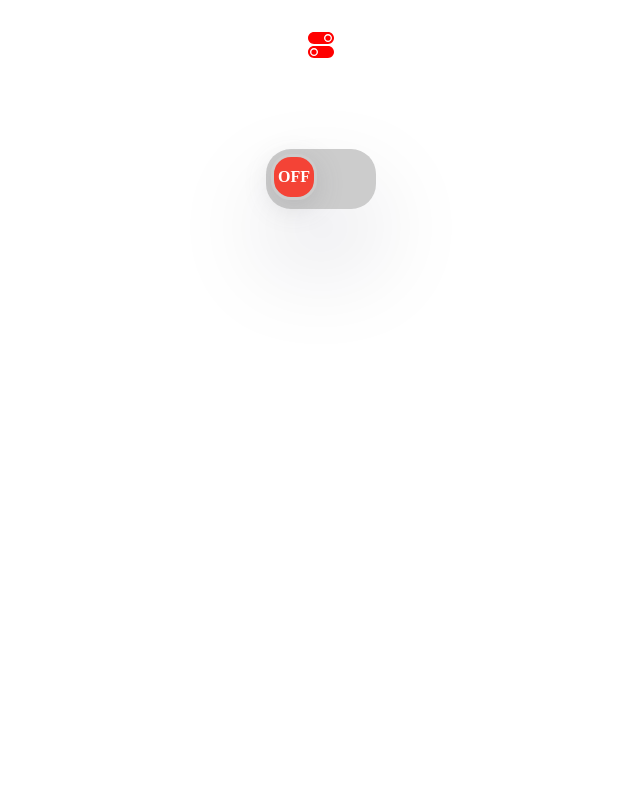
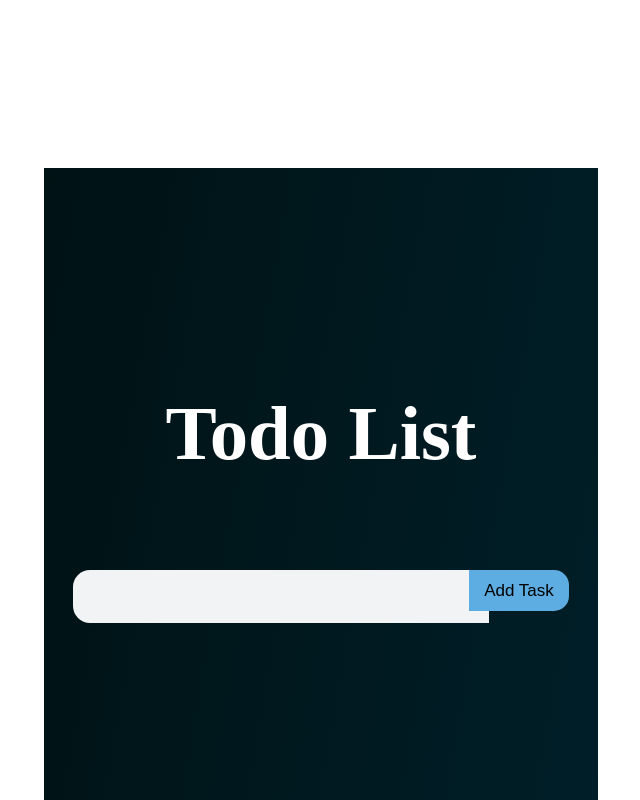
Before and after one commit to praveen199/toggle-switch, a React (Vite) app: page / in a window 1280 px wide. Shown: the top 800 px of the page, without its empty margins (327-967 px from the left). Built offline with nearby package versions, Linux system fonts and the light colour scheme.

Commit message:
ToDo App Initial commit

```diff
--- a/src/App.jsx
+++ b/src/App.jsx
@@ -1,17 +1,19 @@
-import { useState } from 'react'
-import reactLogo from './assets/react.svg'
-import viteLogo from '/vite.svg'
-import './App.css'
-import ToggleSwitch from './components/ToggleSwitch'
+import { useState } from "react";
+import reactLogo from "./assets/react.svg";
+import viteLogo from "/vite.svg";
+import "./App.css";
+import ToggleSwitch from "./components/ToggleSwitch";
+import {Todo} from "./components/TodoApp/Todo";
 
 function App() {
-  const [count, setCount] = useState(0)
+  const [count, setCount] = useState(0);
 
   return (
     <>
-      <ToggleSwitch/>
+      {/* <ToggleSwitch/> */}
+      <Todo />
     </>
-  )
+  );
 }
 
-export default App
+export default App;
--- /dev/null
+++ b/src/components/TodoApp/Todo.css
@@ -0,0 +1,195 @@
+ section {
+  width: 100%;
+  margin-top: 10rem;
+  display: flex;
+  justify-content: center;
+}
+
+.todo-container {
+  align-items: center;
+  display: flex;
+  flex-direction: column;
+  min-height: 100vh;
+  padding-top: 3%;
+  background-image: linear-gradient(100deg, #001214, #001f29);
+  color: black;
+  transition: 0.3s linear;
+  overflow: hidden;
+}
+
+.header,
+.form,
+.datetime {
+  margin: 0 1rem;
+  min-height: 10vh;
+  width: 100%;
+}
+
+.header {
+  align-items: center;
+  display: flex;
+  flex-direction: column;
+  justify-content: space-around;
+  font-size: 3rem;
+  min-height: 25vh;
+  width: 100%;
+}
+
+section h1 {
+  color: #fff;
+  font-size: 4.8rem;
+  text-align: center;
+}
+
+.date-time {
+  font-size: 2.4rem;
+  text-align: center;
+}
+
+form {
+  display: flex;
+  font-size: 1.7rem;
+  justify-content: center;
+  margin: 15px 0;
+  padding: 0.8rem;
+  width: 100%;
+}
+
+form input {
+  padding: 10px;
+  font-size: 1.8rem;
+  letter-spacing: 0.1rem;
+  border: none;
+  outline: none;
+  /* border-radius: 15; */
+  border-top-left-radius: 17px;
+  border-bottom-left-radius: 17px;
+  max-width: 500px;
+  transition: background-color 200ms ease-in-out;
+  width: 100%;
+  background-color: #f2f3f4;
+  color: var(--primary-color);
+}
+
+form input:hover {
+  cursor: text;
+}
+
+form input::placeholder {
+  color: white;
+  opacity: 0.7;
+}
+
+button {
+  border: none;
+  outline: none;
+  transition: box-shadow 200ms ease, background-color 200ms ease-in-out;
+  background-color: #2c3e50;
+  color: rgb(0, 0, 0);
+}
+
+form button:hover {
+  cursor: pointer;
+  background-color: #f1c40f;
+}
+
+form button {
+  padding: 10.8px;
+  font-size: 17px;
+  border-top-right-radius: 15px;
+  border-bottom-right-radius: 15px;
+  min-width: 100px;
+  background-color: #5dade2;
+  color: var(--secondary-color);
+}
+
+span {
+  margin-right: 3.2rem;
+}
+
+.myUnOrdList {
+  display: flex;
+  justify-content: center;
+  align-items: center;
+  max-width: 1200px;
+}
+
+.todo-list {
+  min-width: 25%;
+
+  /* To remove the bullets of unordered list */
+  list-style: none;
+}
+
+.todo-item {
+  margin: 2.4rem;
+  /*word-wrap: break-word;
+    */ /*flex-wrap: wrap;
+    */
+  font-size: 20px;
+  color: #1c2833;
+  border-radius: 30px;
+  transition: background-color 200ms ease-in-out;
+  background-color: #f2f3f4;
+  min-width: 35rem;
+  max-width: 40rem;
+  padding: 1.6rem 3rem;
+  display: grid;
+  grid-template-columns: 1fr 0.3fr 0.3fr;
+  justify-content: start;
+  gap: 1.6rem;
+  /*align-items: center;
+    */ /*wrapsthelinks*/
+  overflow-wrap: anywhere;
+}
+
+li span {
+  max-width: 20rem;
+  color: #1c2833;
+}
+
+.check-btn,
+.delete-btn {
+  font-size: 3rem;
+  cursor: pointer;
+  width: 3rem;
+  height: 3rem;
+  border-radius: 80%;
+  margin: 0 5px;
+  background-color: #fff;
+  color: rgb(0, 0, 0);
+  box-shadow: rgba(149, 157, 165, 0.2) 0px 8px 24px;
+}
+
+.check-btn {
+  color: #fff;
+  background-color: #2ecc71;
+}
+
+.delete-btn {
+  color: #fff;
+  background-color: #e74c3c;
+}
+
+.checkList {
+  text-decoration: line-through;
+}
+
+.notCheckList {
+  text-decoration: none;
+}
+
+.clear-btn {
+  background-color: #e74c3c;
+  font-size: 1.6rem;
+  padding: 1rem 2.2rem;
+  border-radius: 0.3rem;
+  -webkit-border-radius: 0.3rem;
+  -moz-border-radius: 0.3rem;
+  -ms-border-radius: 0.3rem;
+  -o-border-radius: 0.3rem;
+}
+
+.clear-btn:hover {
+  background-color: #8d1407;
+}
--- /dev/null
+++ b/src/components/TodoApp/Todo.jsx
@@ -0,0 +1,62 @@
+import React, { useState } from "react";
+import { MdCheck, MdDeleteForever } from "react-icons/md";
+import "./Todo.css";
+
+export const Todo = () => {
+  const [inputValue, setInputValue] = useState("");
+  const [task, setTak] = useState([]);
+
+  const handleInputChange = (value) => {
+    setInputValue(value);
+  };
+
+  const handleFormSubmit = (event) => {
+    event.preventDefault();
+    if (!inputValue) return;
+    if (task.includes(inputValue)) {
+      setInputValue("");
+      return;
+    }
+    setTak((prevTask) => [...prevTask, inputValue]);
+    setInputValue("");
+  };
+  return (
+    <>
+      <section className="todo-container">
+        <header>
+          <h1>Todo List</h1>
+        </header>
+
+        <section className="form">
+          <form onSubmit={handleFormSubmit}>
+            <div>
+              <input
+                type="text"
+                className="todo-input"
+                value={inputValue}
+                onChange={(event) => handleInputChange(event.target.value)}
+              />
+            </div>
+
+            <div>
+              <button type="submit" className="todo-btn">
+                Add Task
+              </button>
+            </div>
+          </form>
+        </section>
+        <section className="myUnorderedList">
+          <ul>
+            {task.map((item, index) => {
+              <li ley="index">
+                <span>{item}</span>
+                <button className="check-btn"><MdCheck /></button>
+                <button className="delete-btn"><MdDeleteForever /></button>
+              </li>;
+            })}
+          </ul>
+        </section>
+      </section>
+    </>
+  );
+};
--- a/src/components/ToggleSwitch.jsx
+++ b/src/components/ToggleSwitch.jsx
@@ -1,6 +1,6 @@
 import React, { useState } from "react";
+import "./ToggleSwitch.css";
 import { IoIosSwitch } from "react-icons/io";
-import "./ToggleSwitch.css";
 
 const ToggleSwitch = () => {
   const [isOn, setIsOn] = useState(false);
```
